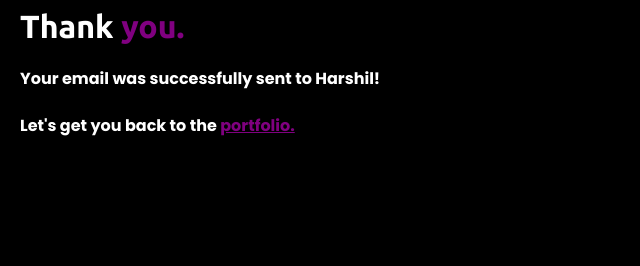
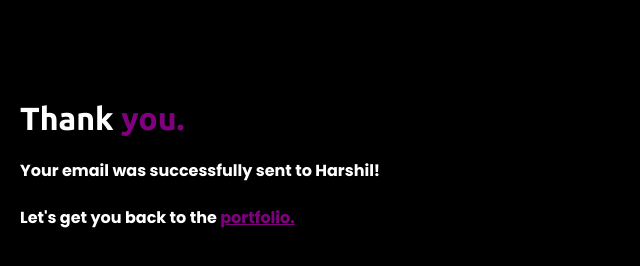
Before and after one commit to harshil30401/portfolio-harshil-, a plain HTML site: page index.html in a window 1280 px wide. Shown: the whole page, without its empty margins (0-640 px from the left). Drawn offline with Linux system fonts and the light colour scheme.

Commit message:
Update index.html

```diff
--- a/index.html
+++ b/index.html
@@ -17,6 +17,7 @@
         font-family: 'Ubuntu', sans-serif;
         background-color: black;
         margin-left: 20;
+        margin-top: 100;
     }
     .thank{
         color: white;
```
